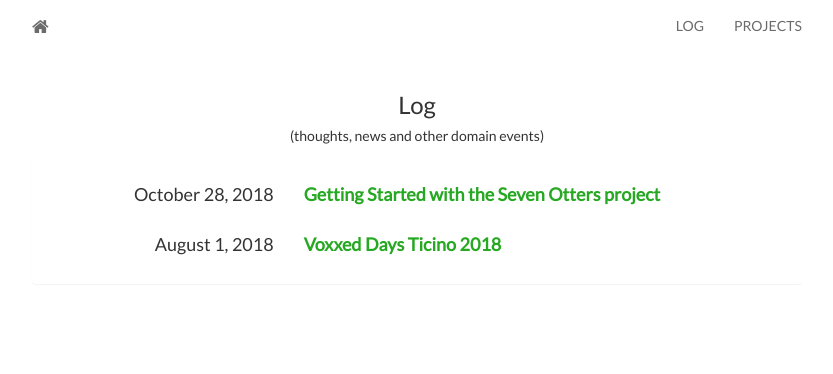
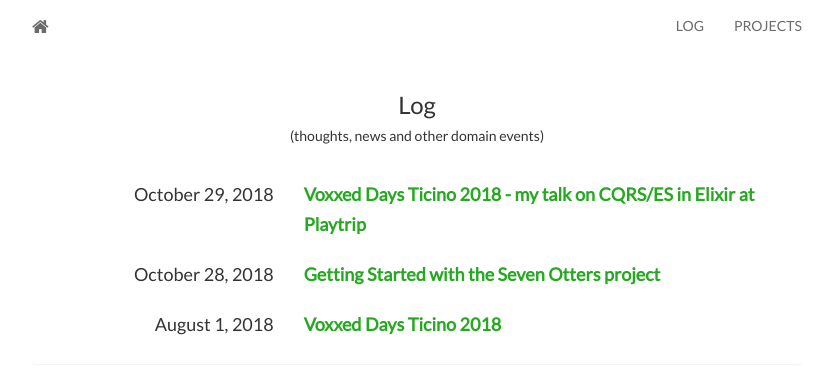
Before and after one commit to nicolafiorillo/nicolafiorillo.github.io, a Jekyll site: the page built from log.html, in a window 1280 px wide. Shown: the top 374 px of the page, without its empty margins (223-1056 px from the left). Built offline with Jekyll 4.4.1, drawn with Linux system fonts in a browser that asks for light colours; nearby versions of some CDN libraries.

Commit message:
Post on VDT18 talk. Better main page.

```diff
--- /dev/null
+++ b/_posts/2018-10-29-vdt18_video.md
@@ -0,0 +1,15 @@
+---
+layout: post
+title:  Voxxed Days Ticino 2018 - my talk on CQRS/ES in Elixir at Playtrip
+tags:
+- Erlang
+- Elixir
+- conference
+- video
+- CQRS
+- ES
+---
+
+<p>My talk (in italian) on <a href="https://cfpvdt18.confinabox.com/talk/OEU-1420">Playtrip: a CQRS/ES architecture in Erlang</a> has been published.</p>
+<br/>
+<p align="center"><iframe width="560" height="315" src="https://www.youtube.com/embed/NdZquZb03tA" frameborder="0" allow="autoplay; encrypted-media" allowfullscreen></iframe></p>
--- a/index.html
+++ b/index.html
@@ -10,7 +10,9 @@
 
  		<h2>{{ site.author }}</h2>
  		<h3>Software Engineer and Enterprise Software Architect specialized in mobile solutions and distributed architectures.</h3>
-  	<h3><b>Erlang/Elixir</b> popularizer. Creator of <a href="https://www.sevenotters.org/">The Seven Otters</a> project.</h3>
+  	<h3>After decades on Object Oriented, now I'm an <b>Erlang/Elixir</b> popularizer.</h3>
+		<h3>Creator of the <a href="https://www.sevenotters.org/">Seven Otters</a> project, a set of facilities developed to create CQRS/ES solutions in Elixir on BEAM virtual machine.</h3>
+  	<h3>Sometimes speaker.</h3>
 
 	  <h3>Contact me by <a href="mailto:{{ site.email }}">email</a> for consultancy.</h3>
 	  {% include social.html %}
```
